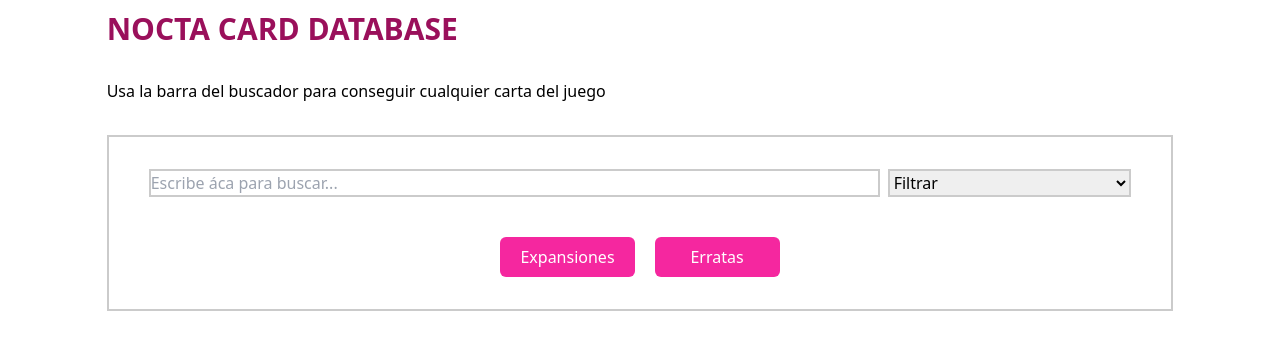
After one commit to josiashrojas/NoctaTCG, a Django app: page /database in a window 1280 px wide. The commit adds this page. Shown: the part 341-681 px from the top of the page. Run offline with Django 5.2, Linux system fonts and the light colour scheme; some libraries are stand-ins or nearby versions.

Commit message:
Card database + deck codes

```diff
--- /dev/null
+++ b/cartas/templates/cardDatabase.html
@@ -0,0 +1,44 @@
+{% extends "base.html" %}
+{% block title %}Card Database{% endblock %}
+{% block content%}
+<div class="w-10/12 mx-auto">
+    <h1 class="uppercase text-[#9a105b] text-3xl font-bold py-8">Nocta card database</h1>
+
+    <p class="pb-8">Usa la barra del buscador para conseguir cualquier carta del juego</p>
+
+    <section class="w-full border-2 border-[#cbcbcb] px-10 py-8">
+        <div class=" flex gap-2 mb-10">
+            <input type="search" name="#" id="#" class="border-2 border-[#cbcbcb] w-3/4" placeholder="Escribe áca para buscar...">
+            <select name="filters" id="#" class="border-2 border-[#cbcbcb] w-1/4">
+                <option value="#">Filtrar</option>
+                <option value="#">Filtro 1</option>
+                <option value="#">Filtro 2</option>
+                <option value="#">Filtro 3</option>
+            </select>
+        </div>
+        <div class="w-[500px] mx-auto flex gap-5 justify-center">
+            <a href="#" class="bg-[#f5279f] text-white text-center basis-1/4 px-5 py-2 rounded-md">Expansiones</a>
+            <a href="#" class="bg-[#f5279f] text-white text-center basis-1/4 px-5 py-2 rounded-md">Erratas</a>
+        </div>
+    </section>
+
+    <section class="grid grid-cols-7 gap-2 pt-8 pb-10">
+        <img src="#" alt="#" class="bg-black aspect-[2/3] rounded-md hover:scale-[2] transition-all">
+        <img src="#" alt="#" class="bg-black aspect-[2/3] rounded-md hover:scale-[2] transition-all">
+        <img src="#" alt="#" class="bg-black aspect-[2/3] rounded-md hover:scale-[2] transition-all">
+        <img src="#" alt="#" class="bg-black aspect-[2/3] rounded-md hover:scale-[2] transition-all">
+        <img src="#" alt="#" class="bg-black aspect-[2/3] rounded-md hover:scale-[2] transition-all">
+        <img src="#" alt="#" class="bg-black aspect-[2/3] rounded-md hover:scale-[2] transition-all">
+        <img src="#" alt="#" class="bg-black aspect-[2/3] rounded-md hover:scale-[2] transition-all">
+        <img src="#" alt="#" class="bg-black aspect-[2/3] rounded-md hover:scale-[2] transition-all">
+        <img src="#" alt="#" class="bg-black aspect-[2/3] rounded-md hover:scale-[2] transition-all">
+        <img src="#" alt="#" class="bg-black aspect-[2/3] rounded-md hover:scale-[2] transition-all">
+        <img src="#" alt="#" class="bg-black aspect-[2/3] rounded-md hover:scale-[2] transition-all">
+        <img src="#" alt="#" class="bg-black aspect-[2/3] rounded-md hover:scale-[2] transition-all">
+        <img src="#" alt="#" class="bg-black aspect-[2/3] rounded-md hover:scale-[2] transition-all">
+        <img src="#" alt="#" class="bg-black aspect-[2/3] rounded-md hover:scale-[2] transition-all">
+        <img src="#" alt="#" class="bg-black aspect-[2/3] rounded-md hover:scale-[2] transition-all">
+    </section>
+</div>
+
+{% endblock %}
--- a/cartas/templates/showCard.html
+++ b/cartas/templates/showCard.html
@@ -1,5 +1,5 @@
 {% extends "base.html" %}
-{% block title %}Inicio{% endblock %}
+{% block title %}Card{% endblock %}
 {% block content%}
 <div class="w-10/12 py-10 mx-auto">
     <h1 class="uppercase text-[#9a105b] font-bold text-2xl">Card database</h1>
--- a/cartas/urls.py
+++ b/cartas/urls.py
@@ -3,5 +3,7 @@ from . import views
 
 urlpatterns = [
     path("", views.home, name="home"),
-    path("card", views.showCard, name="showCard")
+    path("card", views.showCard, name="showCard"),
+    path("database", views.showAllCards, name="cardDatabase"),
+    path("deck", views.showDeck, name="deck"),
 ]
--- a/cartas/views.py
+++ b/cartas/views.py
@@ -6,3 +6,9 @@ def home(request):
 
 def showCard(request):
     return render(request, "showCard.html")
+
+def showAllCards(request):
+    return render(request, "cardDatabase.html")
+
+def showDeck(request):
+    return render(request, "decks.html")
```
Also changed, not shown: cartas/templates/decks.html (added, +108 -0 lines).
